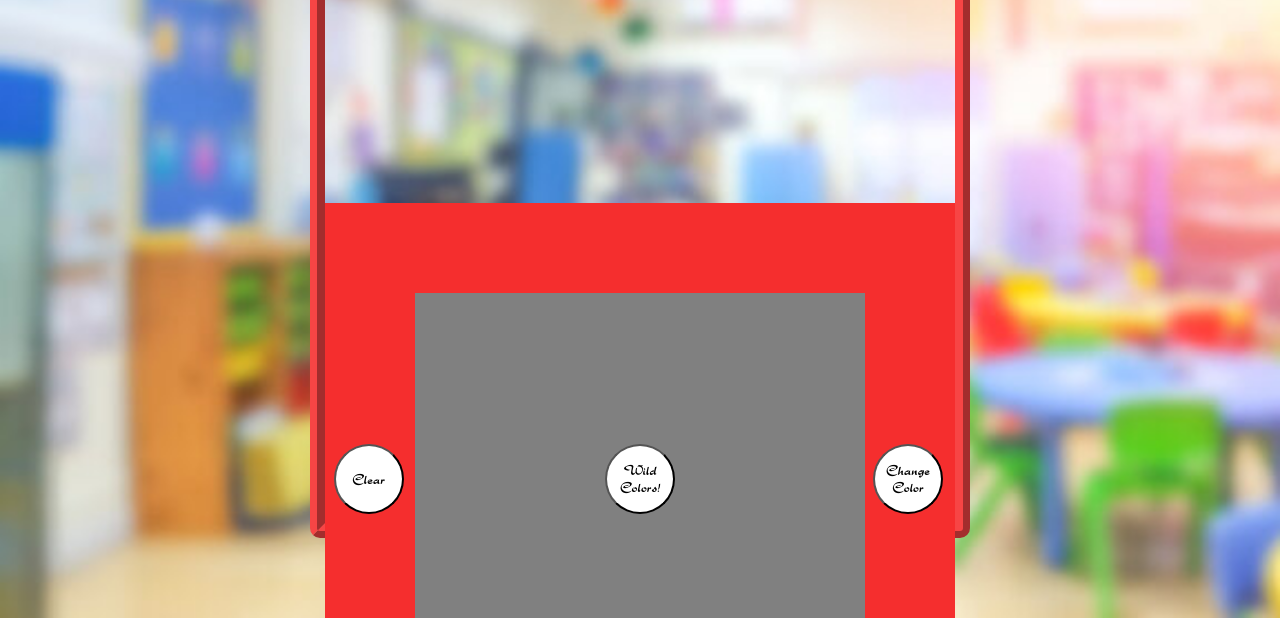
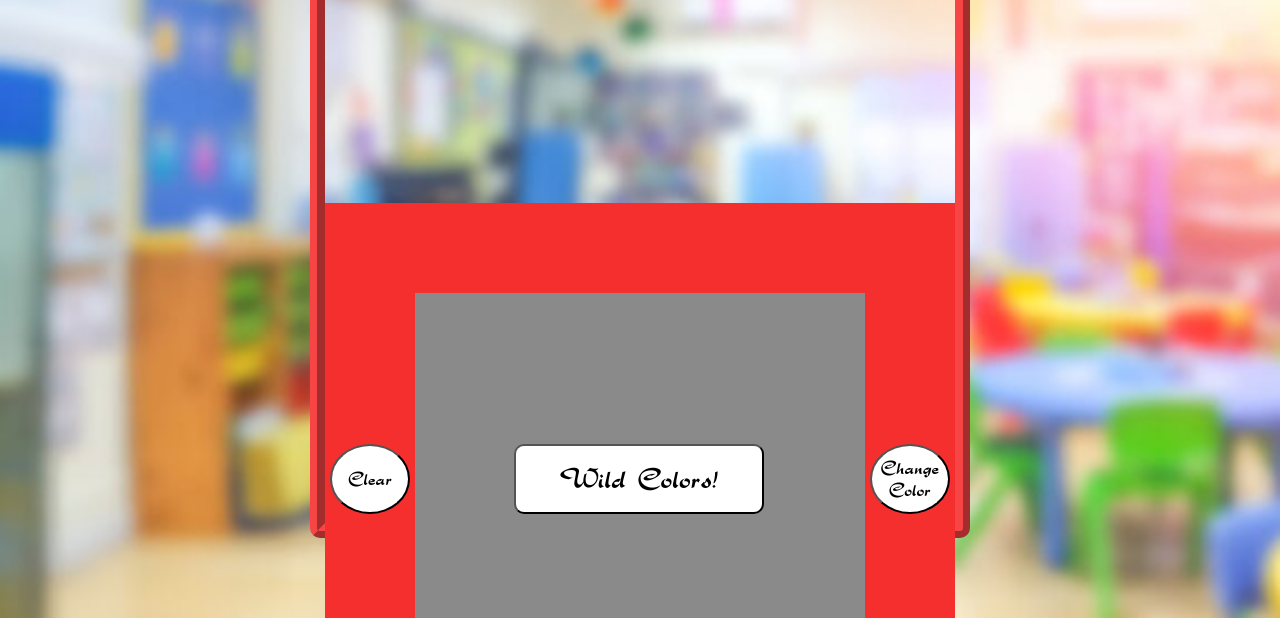
Before and after one commit to Sean-Andrews/Etch-a-Sketch, a plain HTML site: page index.html in a window 1280 px wide. Shown: the part 182-800 px from the top of the page. Drawn offline with Linux system fonts and the light colour scheme.

Commit message:
Fix background color and clean code

```diff
--- a/index.html
+++ b/index.html
@@ -16,7 +16,7 @@
                 <button id="clear" class="btn" type="submit">Clear</button>
                 <input type="color" id="color" class="btn">Color</button>
                 <button id="dummy" class="btn" type="submit">Change Color</button>
-                <button id="randomize" class="btn" type="submit">Wild Colors!</button>
+                <button id="randomize" class="bar" type="submit">Wild Colors!</button>
             </div>
         </div>
         <script src="script.js"></script>
--- a/script.js
+++ b/script.js
@@ -35,7 +35,7 @@ function makeGrid(rows, cols) {
     colorGrid();
 };
 
-// Color function to change color of sketch
+// Function to change color of sketch
 
 function colorGrid(){
     let box = document.querySelectorAll('.square');
@@ -54,6 +54,9 @@ function colorGrid(){
 
 function resetBoard() {
     let num = prompt("Pick a number between and 64: ");
+        while (gameBoard.firstChild) {
+        gameBoard.removeChild(gameBoard.firstChild);
+        }
         if (num > 64) {
             alert("That number was too high");
             resetBoard();
@@ -68,9 +71,6 @@ function resetBoard() {
                     pixel.style.backgroundColor = 'black';
                 })
             });
-            while (gameBoard.firstChild) {
-                gameBoard.removeChild(gameBoard.firstChild);
-            }
             makeGrid(num, num);
         };
 };
--- a/style.css
+++ b/style.css
@@ -73,13 +73,7 @@ body {
     background-size: cover;
 }
 
-#title {
-    position: relative;
-    z-index: 1;
-    top: 12%;
-    font-size: 6em;
-    text-align: center;
-}
+/* Styles the look of the Etch-A-Sketch */
 
 #device {
   justify-content: center;
@@ -93,6 +87,14 @@ body {
   position: relative;
 }
 
+#title {
+  position: relative;
+  z-index: 1;
+  top: 12%;
+  font-size: 6em;
+  text-align: center;
+}
+
 #game {
     position: absolute;
     border: 90px rgb(245, 46, 46) solid;
@@ -103,26 +105,42 @@ body {
     display: grid;
     grid-template-rows: repeat(var(--grid-rows), 1fr);
     grid-template-columns: repeat(var(--grid-cols), 1fr);
+    background-color: rgb(139, 138, 138);
+  }
+
+/* Adds class for JS to manipulate color */
+
+.square {
+    background-color: rgb(139, 138, 138);
 }
 
-.square {
-    background-color: grey;
-}
+/* button stylings */
 
 .btn {
   position: absolute;
   z-index: 1;
   background-color: white;
   height: 70px;
-  width: 70px;
+  width: 80px;
   border-radius: 100%;
   font-family: rondo;
-  font-size: 1.5em;
+  font-size: 2em;
+}
+
+.bar {
+  position: absolute;
+  z-index: 1;
+  background-color: white;
+  height: 70px;
+  width: 250px;
+  font-family: rondo;
+  font-size: 3em;
+  border-radius: 10px;
 }
 
 #clear {
   top: 87.5%;
-  right: 87.5%;
+  right: 86.5%;
 }
 
 #color {
@@ -133,11 +151,11 @@ body {
 }
 
 #dummy {
-  left: 87%;
+  left: 86.5%;
   top: 87.5%;
 }
 
 #randomize {
   top: 87.5%;
-  left: 44.5%;
+  left: 30%;
 }
```
